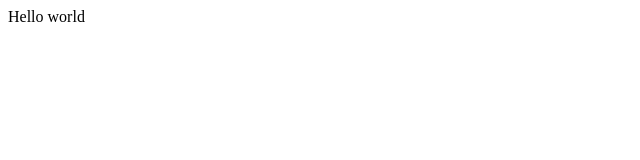
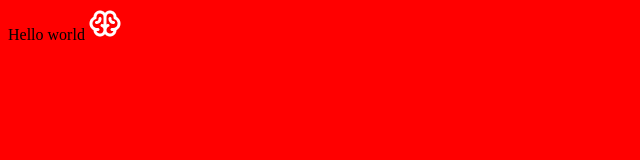
Before and after one commit to nayeemhossain01/B13-A1, a plain HTML site: page index.html in a window 1280 px wide. Shown: the whole page, without its empty margins (0-640 px from the left). Drawn offline with Linux system fonts and the light colour scheme.

Commit message:
added css and img

```diff
--- a/index.html
+++ b/index.html
@@ -8,5 +8,6 @@
 </head>
 <body>
     Hello world
+    <img src="./assets/Brain.png" alt="">
 </body>
 </html>
--- a/style.css
+++ b/style.css
@@ -0,0 +1,3 @@
+body{
+    background-color: red;
+}
```
